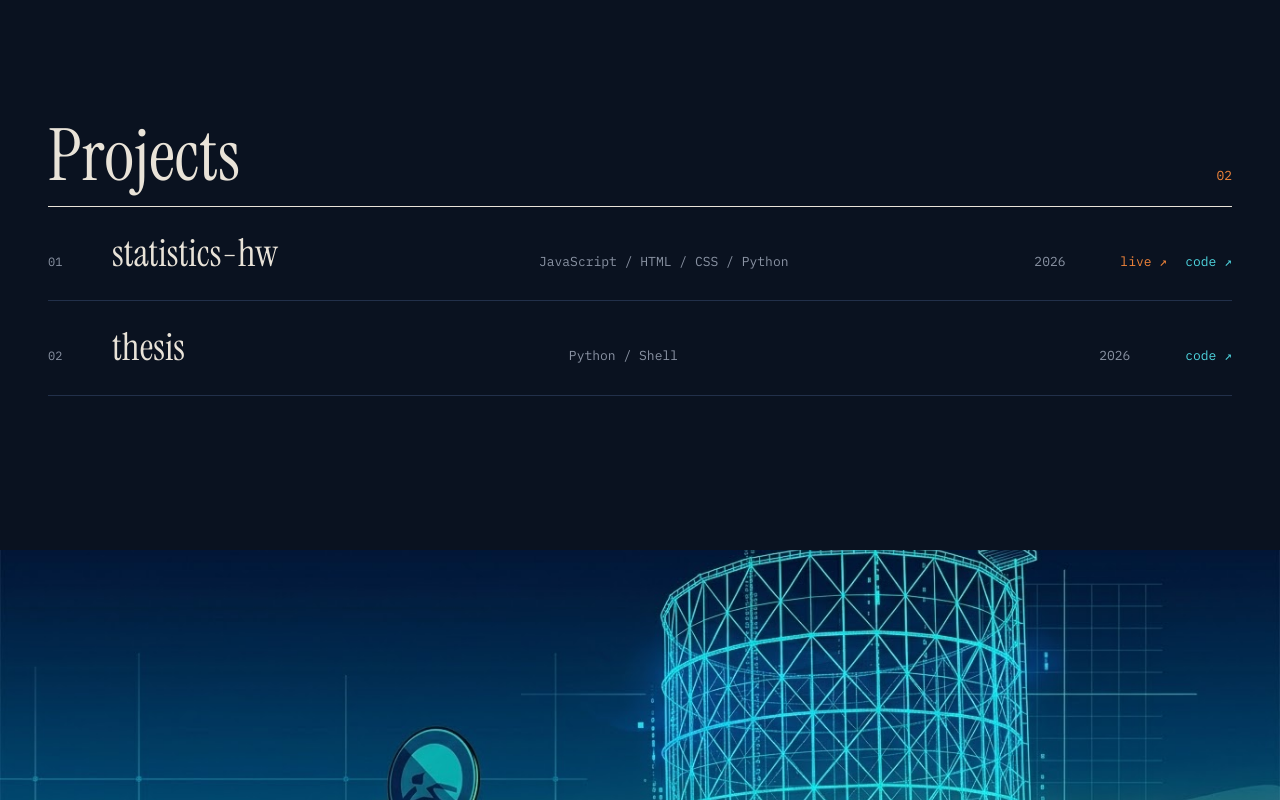
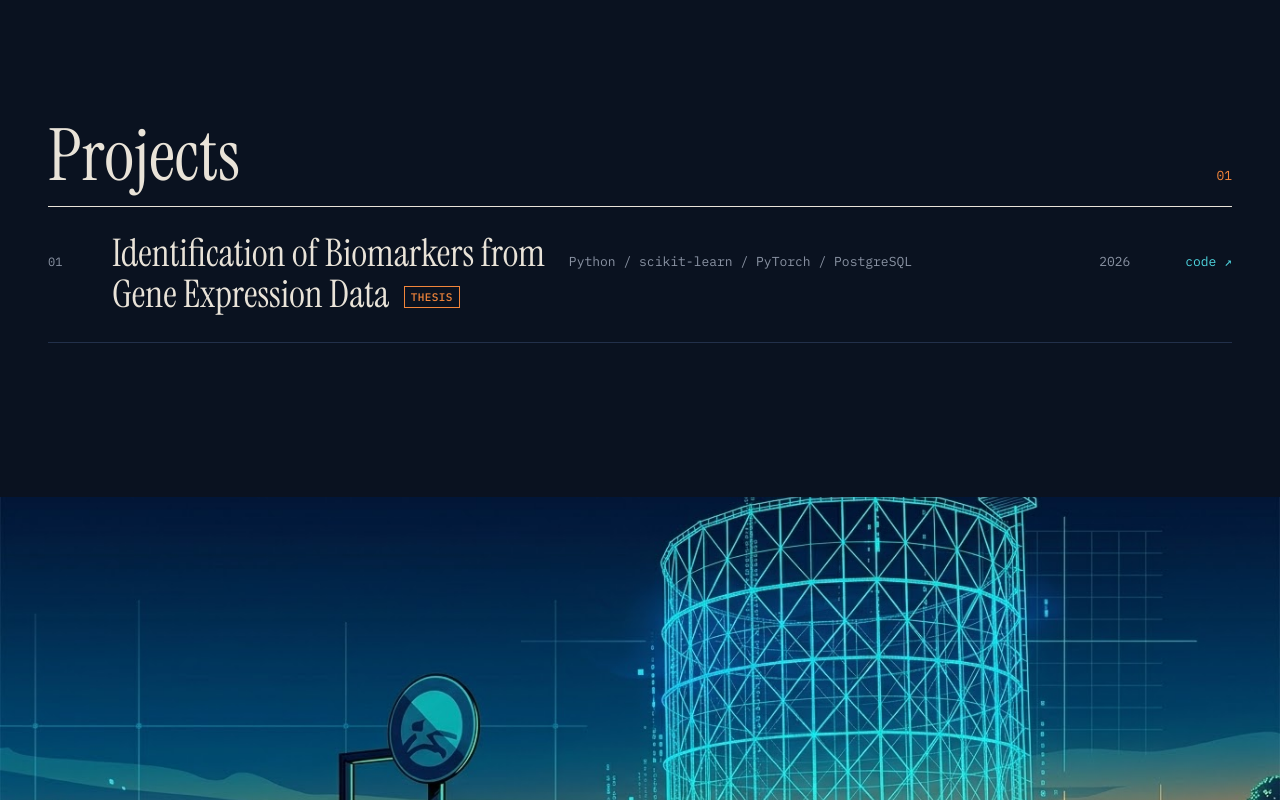
Before and after one commit to audakais/audakais.github.io, a plain HTML site: page index.html in a window 1280 px wide. Shown: the part 834-1634 px from the top of the page. Drawn offline with Linux system fonts and the light colour scheme.

Commit message:
Show thesis by title, remove statistics homework

```diff
--- a/data.js
+++ b/data.js
@@ -1,5 +1,5 @@
 // Site content. To add a project, copy a { ... } block into PROJECTS.
-// Optional fields: demo, description (hidden when empty).
+// Optional fields: label, demo, description (hidden when empty).
 
 window.SITE = {
   name: "Auda Kais",
@@ -14,17 +14,10 @@ window.SITE = {
 
 window.PROJECTS = [
   {
-    title: "statistics-hw",
+    title: "Identification of Biomarkers from Gene Expression Data",
+    label: "Thesis",
     year: 2026,
-    stack: ["JavaScript", "HTML", "CSS", "Python"],
-    github: "https://github.com/audakais/statistics-hw",
-    demo: "https://audakais.github.io/statistics-hw/",
-    description: "",
-  },
-  {
-    title: "thesis",
-    year: 2026,
-    stack: ["Python", "Shell"],
+    stack: ["Python", "scikit-learn", "PyTorch", "PostgreSQL"],
     github: "https://github.com/audakais/thesis",
     demo: "",
     description: "",
--- a/main.js
+++ b/main.js
@@ -41,7 +41,7 @@
     return `
       <li class="prow">
         <span class="prow__n">${String(i + 1).padStart(2, "0")}</span>
-        <h3 class="prow__title">${esc(p.title)}</h3>
+        <h3 class="prow__title">${esc(p.title)}${p.label ? ` <span class="prow__label">${esc(p.label)}</span>` : ""}</h3>
         <span class="prow__stack">${p.stack.map(esc).join(" / ")}</span>
         <span class="prow__year">${esc(p.year)}</span>
         <span class="prow__links">${links}</span>
--- a/style.css
+++ b/style.css
@@ -100,6 +100,7 @@ h2 { font: 400 clamp(40px, 6vw, 72px)/1 var(--serif); }
 .prow__n { color: var(--muted); font-size: 12px; }
 .prow__title { font: 400 clamp(26px, 3vw, 38px)/1.1 var(--serif); }
 .prow__stack { color: var(--muted); font-size: 13px; }
+.prow__label { font: 500 11px/1 var(--mono); color: var(--orange); border: 1px solid var(--orange); padding: 3px 6px; vertical-align: middle; margin-left: 8px; letter-spacing: .04em; text-transform: uppercase; white-space: nowrap; }
 .prow__year { color: var(--muted); font-size: 13px; }
 .prow__links { display: flex; gap: 18px; font-size: 13px; justify-self: end; }
 .prow__links a { color: var(--cyan); }
```
